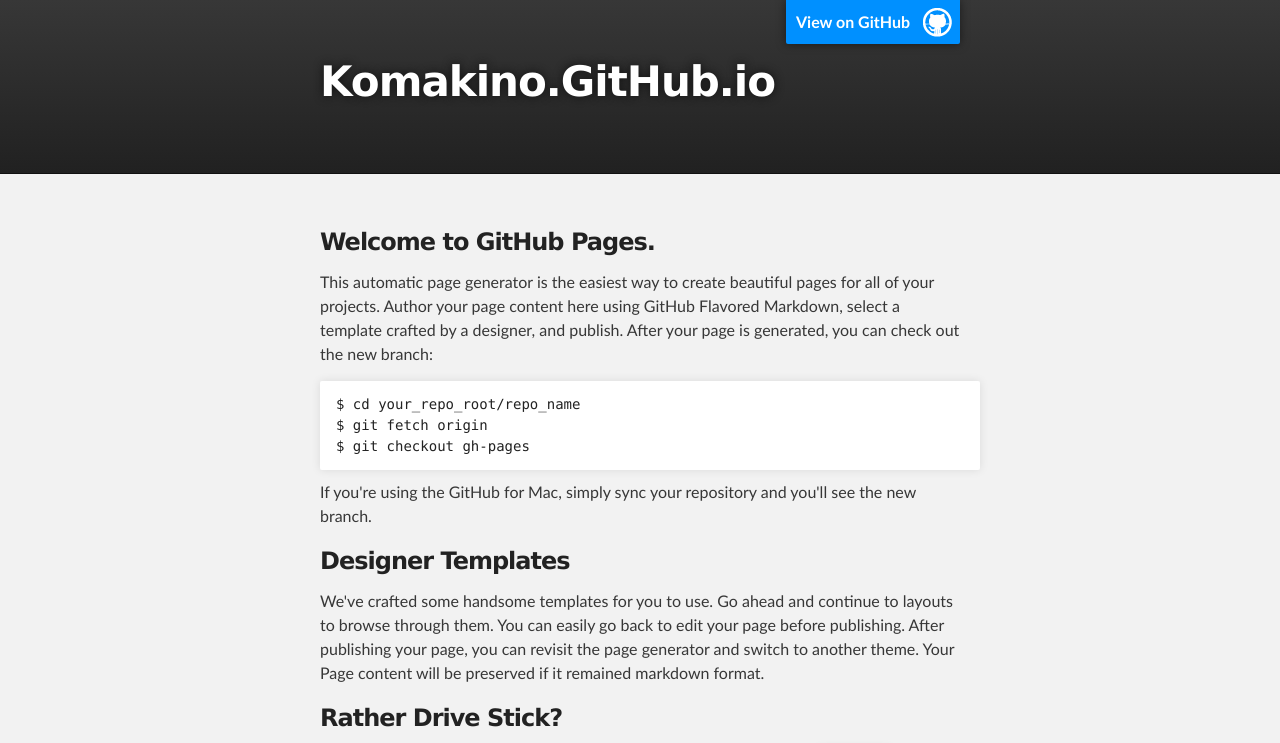
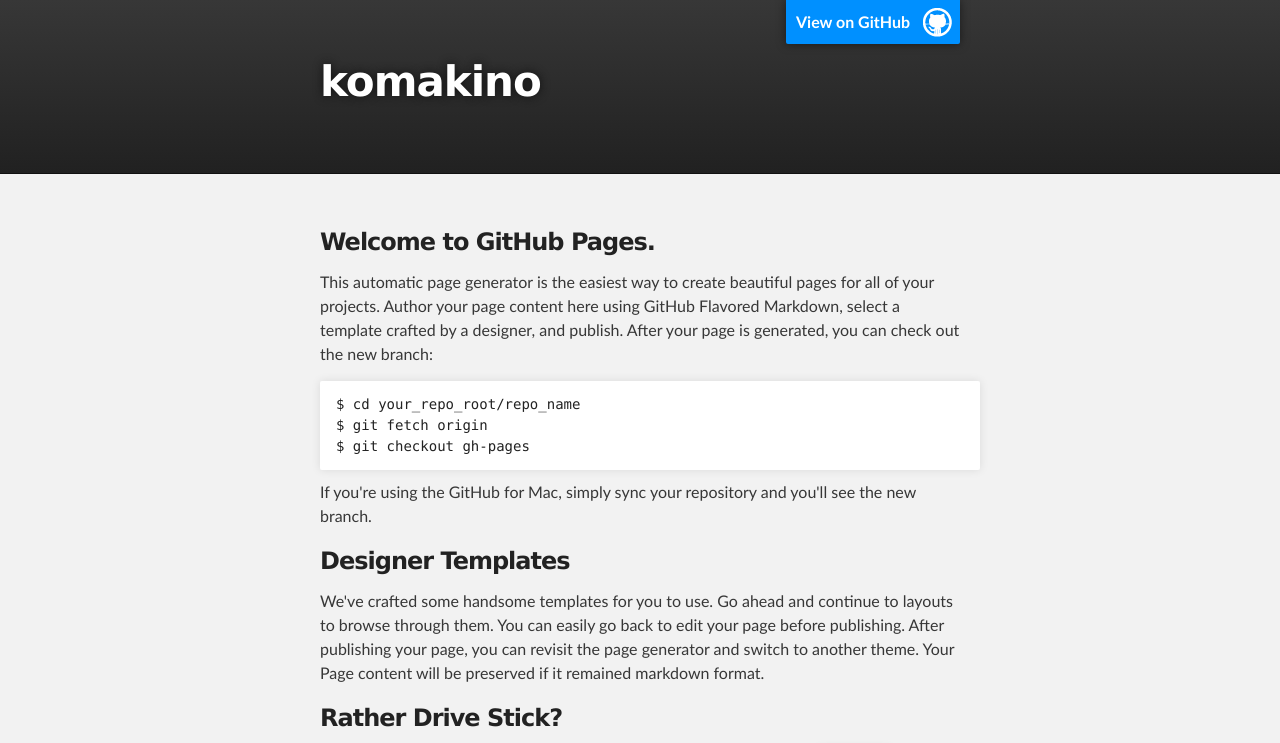
Before and after one commit to komakino/_komakino.github.io, a plain HTML site: page index.html in a window 1280 px wide. Shown: the top 743 px of the page. Drawn offline with Linux system fonts and the light colour scheme.

Commit message:
Update index.html

```diff
--- a/index.html
+++ b/index.html
@@ -8,7 +8,7 @@
 
     <link rel="stylesheet" type="text/css" media="screen" href="stylesheets/stylesheet.css">
 
-    <title>Komakino.GitHub.io</title>
+    <title>komakino</title>
   </head>
 
   <body>
@@ -18,7 +18,7 @@
         <header class="inner">
           <a id="forkme_banner" href="https://github.com/komakino">View on GitHub</a>
 
-          <h1 id="project_title">Komakino.GitHub.io</h1>
+          <h1 id="project_title">komakino</h1>
           <h2 id="project_tagline"></h2>
 
         </header>
```
